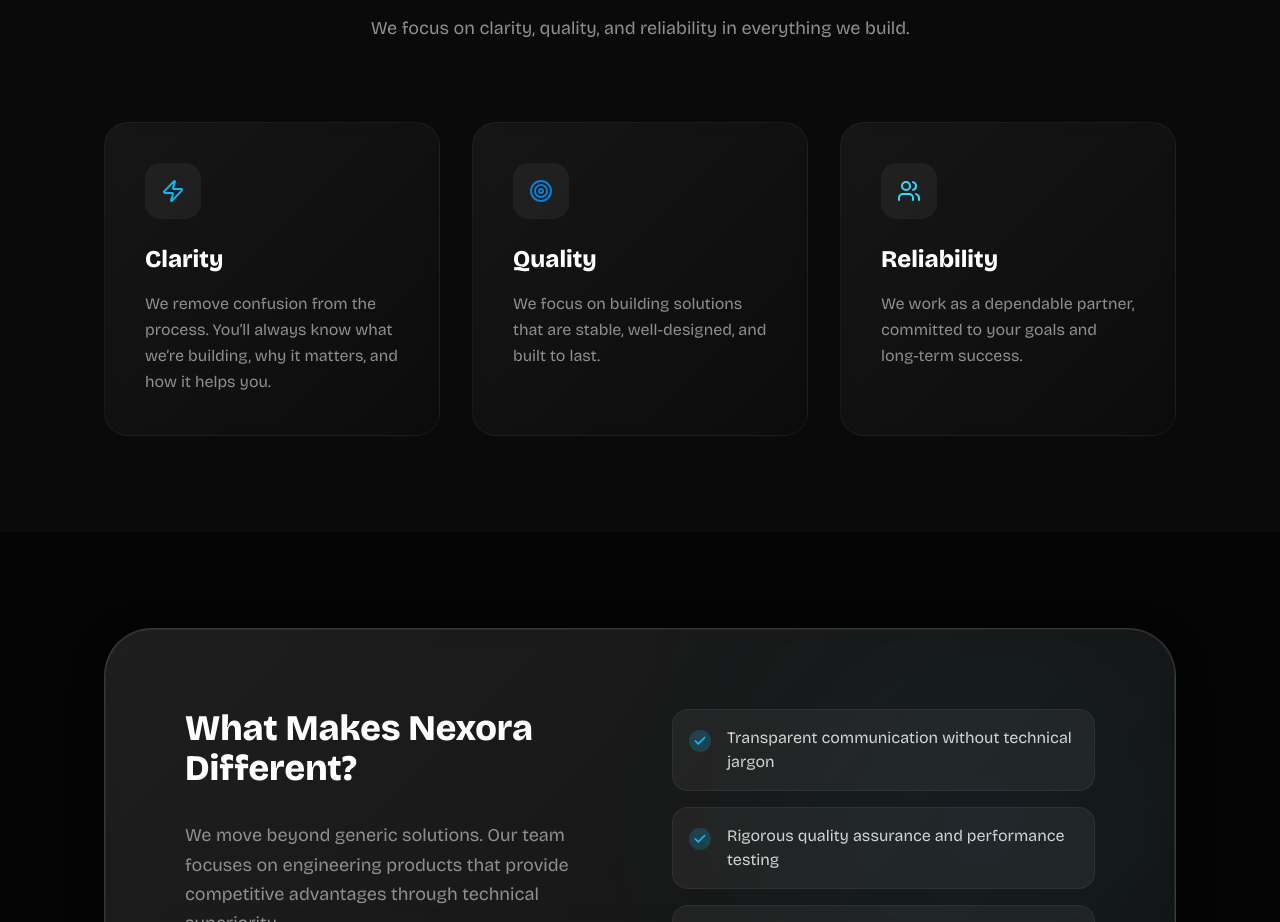
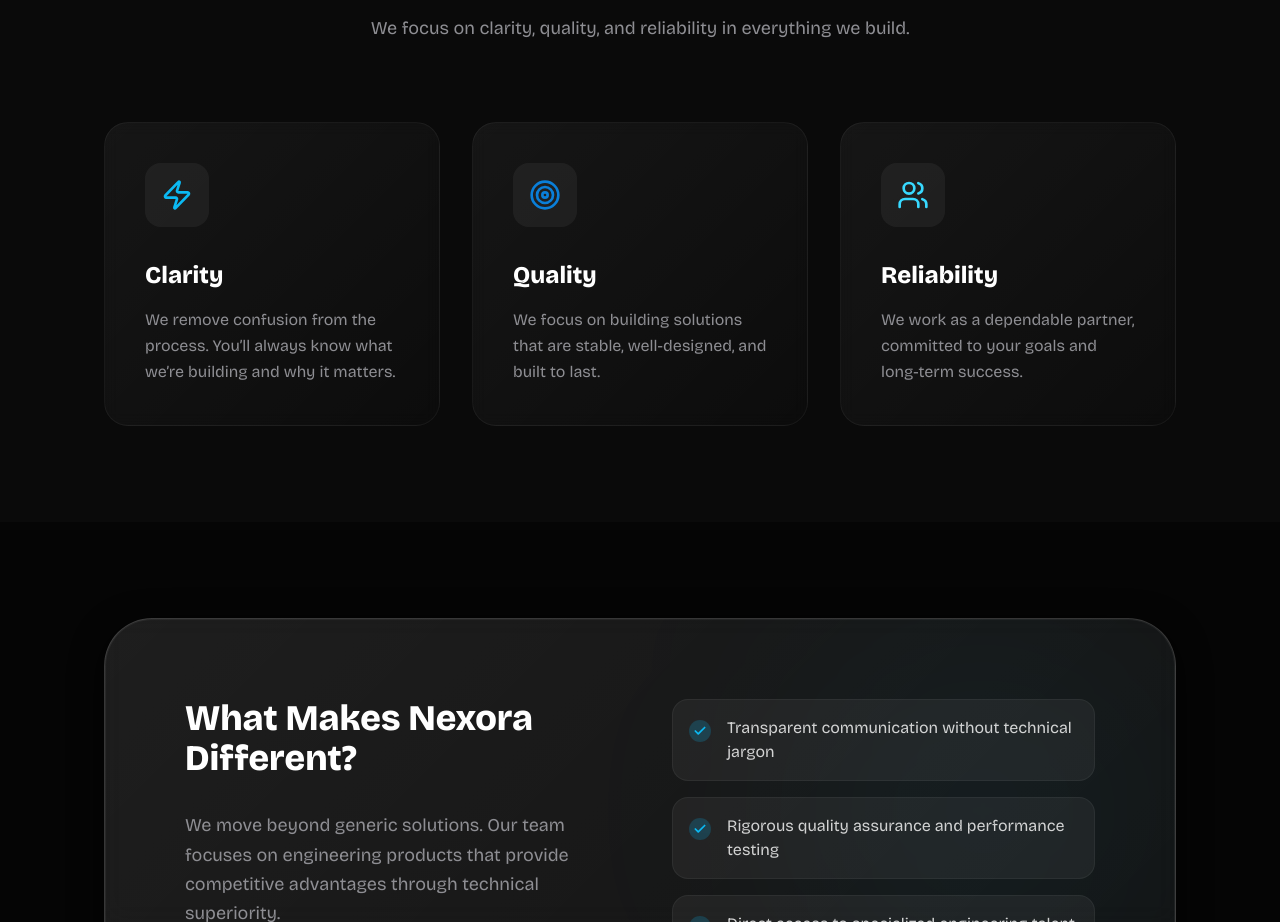
Before and after one commit to navaneethpv/nexora-agency, a Next.js app: page /about in a window 1280 px wide. Shown: the part 1366-2288 px from the top of the page. Built offline with nearby package versions, Linux system fonts and the light colour scheme.

Commit message:
feat: Enhance About page values section with Framer Motion animations and dynamic hover effects.

```diff
--- a/src/app/about/page.tsx
+++ b/src/app/about/page.tsx
@@ -119,35 +119,70 @@ export default function AboutPage() {
                         <p className="text-secondary text-base md:text-lg font-medium">We focus on clarity, quality, and reliability in everything we build.</p>
                     </div>
 
-                    <div className="grid grid-cols-1 md:grid-cols-3 gap-8">
+                    <motion.div
+                        initial="hidden"
+                        whileInView="visible"
+                        viewport={{ once: true, margin: "-100px" }}
+                        variants={{
+                            hidden: { opacity: 0 },
+                            visible: {
+                                opacity: 1,
+                                transition: {
+                                    staggerChildren: 0.2
+                                }
+                            }
+                        }}
+                        className="grid grid-cols-1 md:grid-cols-3 gap-8"
+                    >
                         {[
                             {
-                                icon: <Zap className="text-accent" />,
+                                icon: <Zap className="w-8 h-8" />,
                                 title: "Clarity",
-                                description: "We remove confusion from the process. You’ll always know what we’re building, why it matters, and how it helps you."
+                                description: "We remove confusion from the process. You’ll always know what we’re building and why it matters.",
+                                color: "text-accent",
+                                borderHover: "group-hover:border-accent/30",
+                                shadowHover: "group-hover:shadow-[0_0_40px_-10px_rgba(11,185,243,0.2)]",
+                                bgHover: "group-hover:bg-accent/5"
                             },
                             {
-                                icon: <Target className="text-accent-secondary" />,
+                                icon: <Target className="w-8 h-8" />,
                                 title: "Quality",
-                                description: "We focus on building solutions that are stable, well-designed, and built to last."
+                                description: "We focus on building solutions that are stable, well-designed, and built to last.",
+                                color: "text-accent-secondary",
+                                borderHover: "group-hover:border-accent-secondary/30",
+                                shadowHover: "group-hover:shadow-[0_0_40px_-10px_rgba(10,127,217,0.2)]",
+                                bgHover: "group-hover:bg-accent-secondary/5"
                             },
                             {
-                                icon: <Users className="text-accent-glow" />,
+                                icon: <Users className="w-8 h-8" />,
                                 title: "Reliability",
-                                description: "We work as a dependable partner, committed to your goals and long-term success."
+                                description: "We work as a dependable partner, committed to your goals and long-term success.",
+                                color: "text-accent-glow",
+                                borderHover: "group-hover:border-accent-glow/30",
+                                shadowHover: "group-hover:shadow-[0_0_40px_-10px_rgba(56,217,255,0.2)]",
+                                bgHover: "group-hover:bg-accent-glow/5"
                             }
                         ].map((item, i) => (
-                            <ScrollReveal key={i}>
-                                <div className="p-10 rounded-3xl glass-card h-full hover:bg-white/4 transition-colors border border-white/5 relative group">
-                                    <div className="mb-6 p-4 rounded-2xl bg-white/5 w-fit group-hover:scale-110 transition-transform duration-300">
-                                        {item.icon}
-                                    </div>
-                                    <h3 className="text-2xl font-bold mb-4">{item.title}</h3>
-                                    <p className="text-secondary leading-relaxed font-medium">{item.description}</p>
+                            <motion.div
+                                key={i}
+                                variants={{
+                                    hidden: { opacity: 0, y: 20 },
+                                    visible: { opacity: 1, y: 0, transition: { duration: 0.6, ease: "easeOut" } }
+                                }}
+                                whileHover={{ y: -5 }}
+                                transition={{ duration: 0.3, ease: "easeOut" }}
+                                className={`p-10 rounded-3xl glass-card h-full border border-white/5 relative group transition-all duration-500 ${item.borderHover} ${item.shadowHover}`}
+                            >
+                                <div className={`absolute inset-0 opacity-0 ${item.bgHover} transition-opacity duration-500 rounded-3xl`} />
+
+                                <div className={`mb-8 p-4 rounded-2xl bg-white/5 w-fit ${item.color} group-hover:scale-110 group-hover:bg-white/10 transition-all duration-300`}>
+                                    {item.icon}
                                 </div>
-                            </ScrollReveal>
+                                <h3 className="text-2xl font-bold mb-4 text-white group-hover:text-white transition-colors relative z-10">{item.title}</h3>
+                                <p className="text-secondary leading-relaxed font-medium group-hover:text-white/80 transition-colors relative z-10">{item.description}</p>
+                            </motion.div>
                         ))}
-                    </div>
+                    </motion.div>
                 </div>
             </section>
 
```
